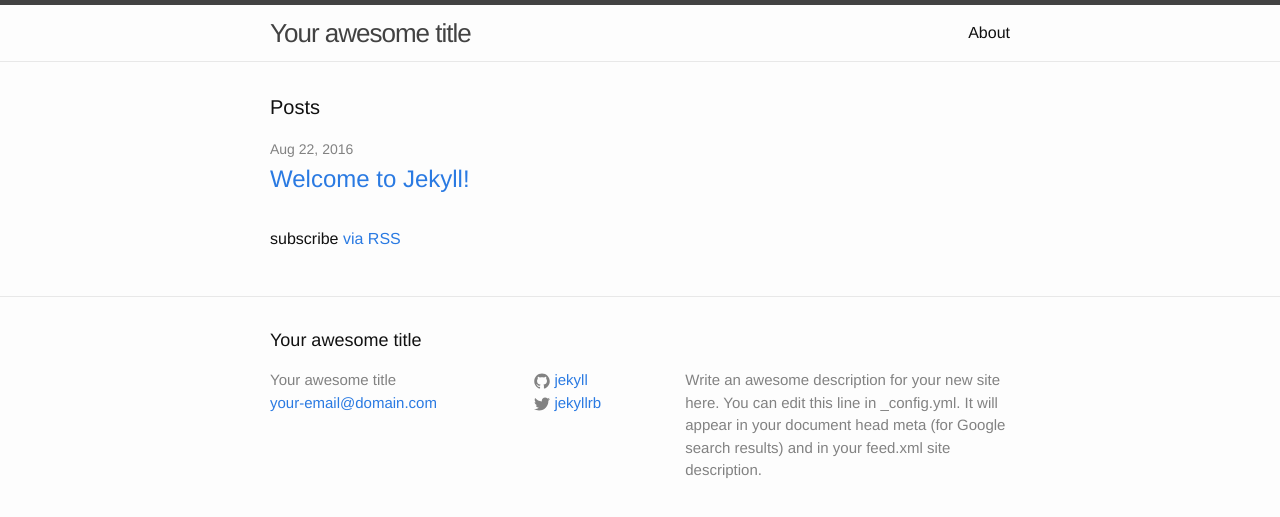
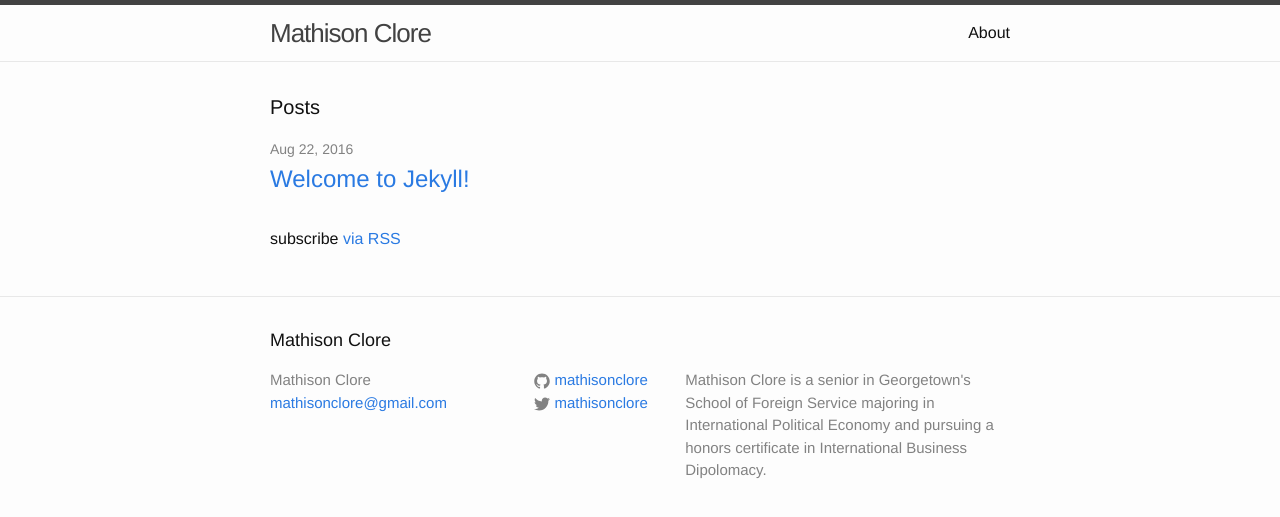
Before and after one commit to mathisonclore/mathisonclore.github.io, a Jekyll site: the page built from index.html, in a window 1280 px wide. Shown: the top 517 px of the page. Built offline with Jekyll 4.4.1, drawn with Linux system fonts in a browser that asks for light colours.

Commit message:
Update _config.yml

```diff
--- a/_config.yml
+++ b/_config.yml
@@ -6,16 +6,15 @@
 # 'jekyll serve'. If you change this file, please restart the server process.
 
 # Site settings
-title: Your awesome title
-email: your-email@domain.com
+title: Mathison Clore
+email: mathisonclore@gmail.com
 description: > # this means to ignore newlines until "baseurl:"
-  Write an awesome description for your new site here. You can edit this
-  line in _config.yml. It will appear in your document head meta (for
-  Google search results) and in your feed.xml site description.
+  Mathison Clore is a senior in Georgetown's School of Foreign Service majoring in International Political Economy
+  and pursuing a honors certificate in International Business Dipolomacy.
 baseurl: "" # the subpath of your site, e.g. /blog
-url: "http://yourdomain.com" # the base hostname & protocol for your site
-twitter_username: jekyllrb
-github_username:  jekyll
+url: "http://mathisonclore.com" # the base hostname & protocol for your site
+twitter_username: mathisonclore
+github_username:  mathisonclore
 
 # Build settings
 markdown: kramdown
```
